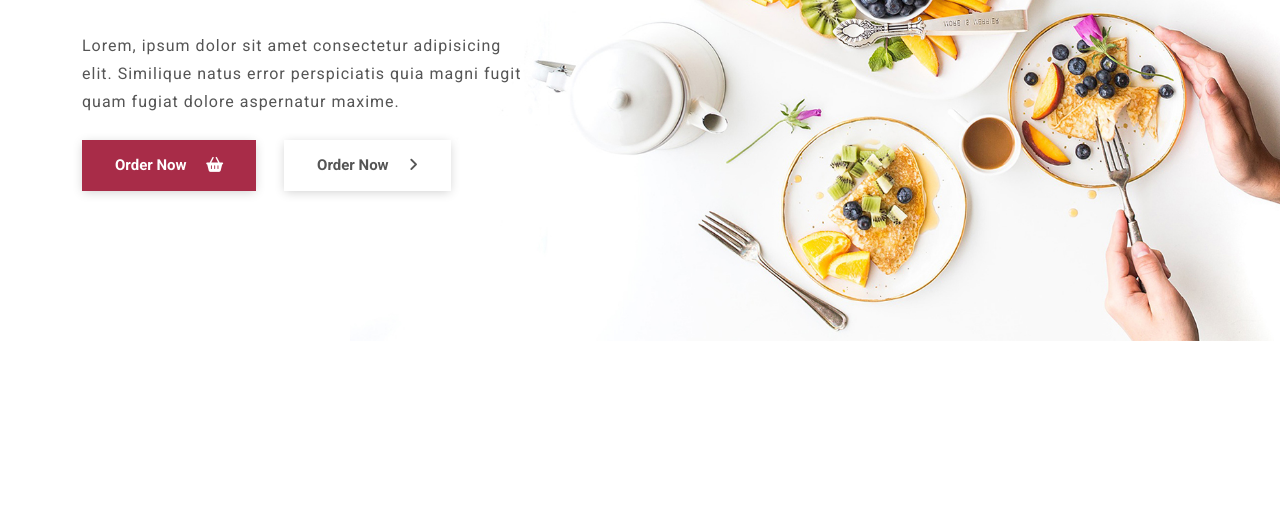
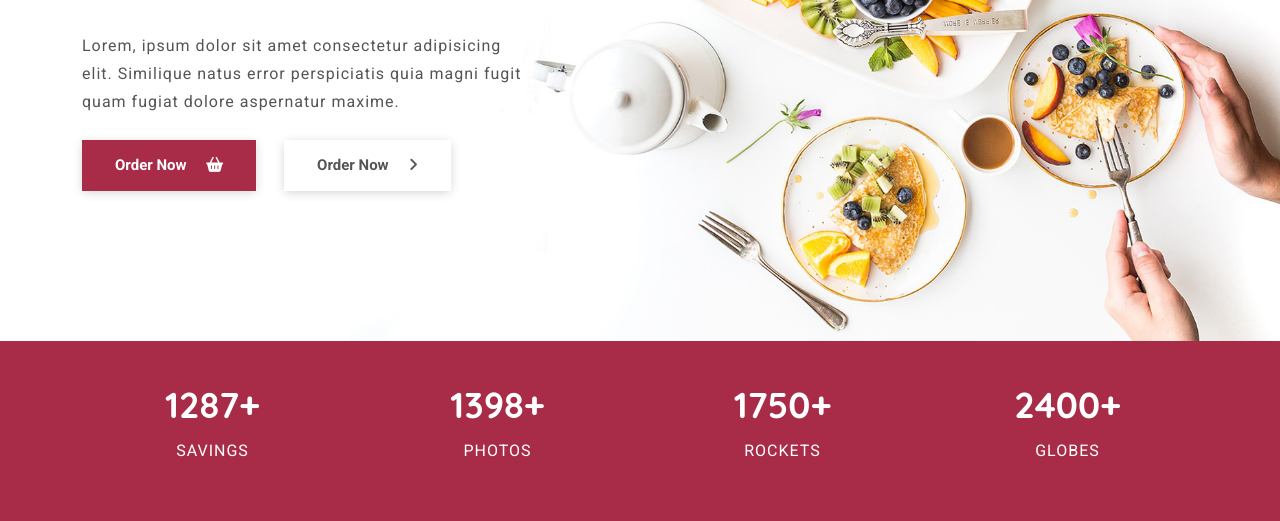
Before and after one commit to FireBird1998/Resturant_Bootstrap, a website built with Vite: page index.html in a window 1280 px wide. Shown: the part 401-922 px from the top of the page. Before the commit the page ends 800 px from the top, so only its background shows below. Built offline with nearby package versions, Linux system fonts and the light colour scheme.

Commit message:
counter section complete and js started

```diff
--- a/index.html
+++ b/index.html
@@ -54,7 +54,7 @@
         <div class="container">
           <div class="row">
             <div class="col-lg-5 col-md-6">
-              <h1>Good food is a Right for Humanity</h1>
+              <h1>Good food is a Right to Humanity</h1>
               <p>Lorem, ipsum dolor sit amet consectetur adipisicing elit. Similique natus error perspiciatis quia magni fugit quam fugiat dolore aspernatur maxime.</p>
               <div class="mt-4">
                 <button class="main-btn">Order Now <i class="fas fa-shopping-basket ps-3"></i></button>
@@ -65,6 +65,39 @@
         </div>
       </div>
     </section>
+    <!-- Secondary Hero/Count section  -->
+    <section class="counter">
+      <section class="counter-section">
+        <div class="container">
+          <div class="row text-center">
+            <div class="col-md-3 mb-md-0 mb-lg-0 mb-5">
+              <h2>
+                <span id="count1"></span>+
+              </h2>
+              <p>SAVINGS</p>
+            </div>
+            <div class="col-md-3 mb-md-0 mb-lg-0 mb-5">
+              <h2>
+                <span id="count2"></span>+
+              </h2>
+              <p>PHOTOS</p>
+            </div>
+            <div class="col-md-3 mb-md-0 mb-lg-0 mb-5">
+              <h2>
+                <span id="count3"></span>+
+              </h2>
+              <p>ROCKETS</p>
+            </div>
+            <div class="col-md-3 mb-md-0 mb-lg-0 mb-5">
+              <h2>
+                <span id="count4"></span>+
+              </h2>
+              <p>GLOBES</p>
+            </div>
+          </div>
+        </div>
+      </section>
+    </section>
 
 
     <!-- Boot strap js -->
--- a/public/css/style.css
+++ b/public/css/style.css
@@ -247,3 +247,19 @@ p{
     background-size: cover;
     padding: 16.875rem 0 9.375rem;
 }
+
+/*
+=======================
+    Counter Design
+=======================
+*/
+
+.counter-section{
+    background-color: var(--primary-color);
+    padding: 2.5rem 0;
+}
+
+.counter-section p {
+    color: var(--white-color);
+    text-transform: uppercase;
+}
--- a/public/js/main.js
+++ b/public/js/main.js
@@ -0,0 +1,31 @@
+//Active nav Bar
+const nav = document.querySelector(".navigation-wrap");
+
+
+
+
+
+
+//Counter Actions
+
+document.addEventListener("DOMContentLoaded", () => {
+    function Counter(id, start, end, duration) {
+        var obj = document.getElementById(id),
+        current = start,
+        range = end - start,
+        increment = end > start ? 1 : -1,
+        step = Math.abs(Math.floor(duration/ range)),
+        time = setInterval(() => {
+            current += increment;
+            obj.textContent = current;
+            if(current === end){
+                clearInterval(time);
+            }
+        }, step);
+    }
+    Counter("count1", 600, 1287, 3000);
+    Counter("count2", 500, 1398, 2500);
+    Counter("count3", 500, 2100, 1000);
+    Counter("count4", 2000, 2400, 2000);
+
+});
```
